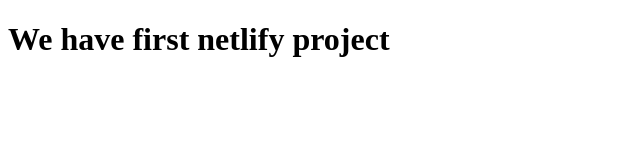
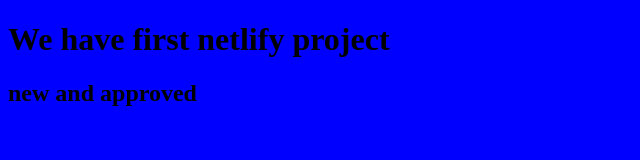
Before and after one commit to Radhika-Lele/my-second-netlify, a plain HTML site: page index.html in a window 1280 px wide. Shown: the whole page, without its empty margins (0-640 px from the left). Drawn offline with Linux system fonts and the light colour scheme.

Commit message:
updated site

```diff
--- a/index.html
+++ b/index.html
@@ -5,8 +5,14 @@
     <meta http-equiv="X-UA-Compatible" content="IE=edge">
     <meta name="viewport" content="width=device-width, initial-scale=1.0">
     <title>Document</title>
+    <style>
+        body{
+            background-color: blue;
+        }
+    </style>
 </head>
 <body>
     <h1>We have first netlify project</h1>
+    <h2>new and approved</h2>
 </body>
 </html>
```
